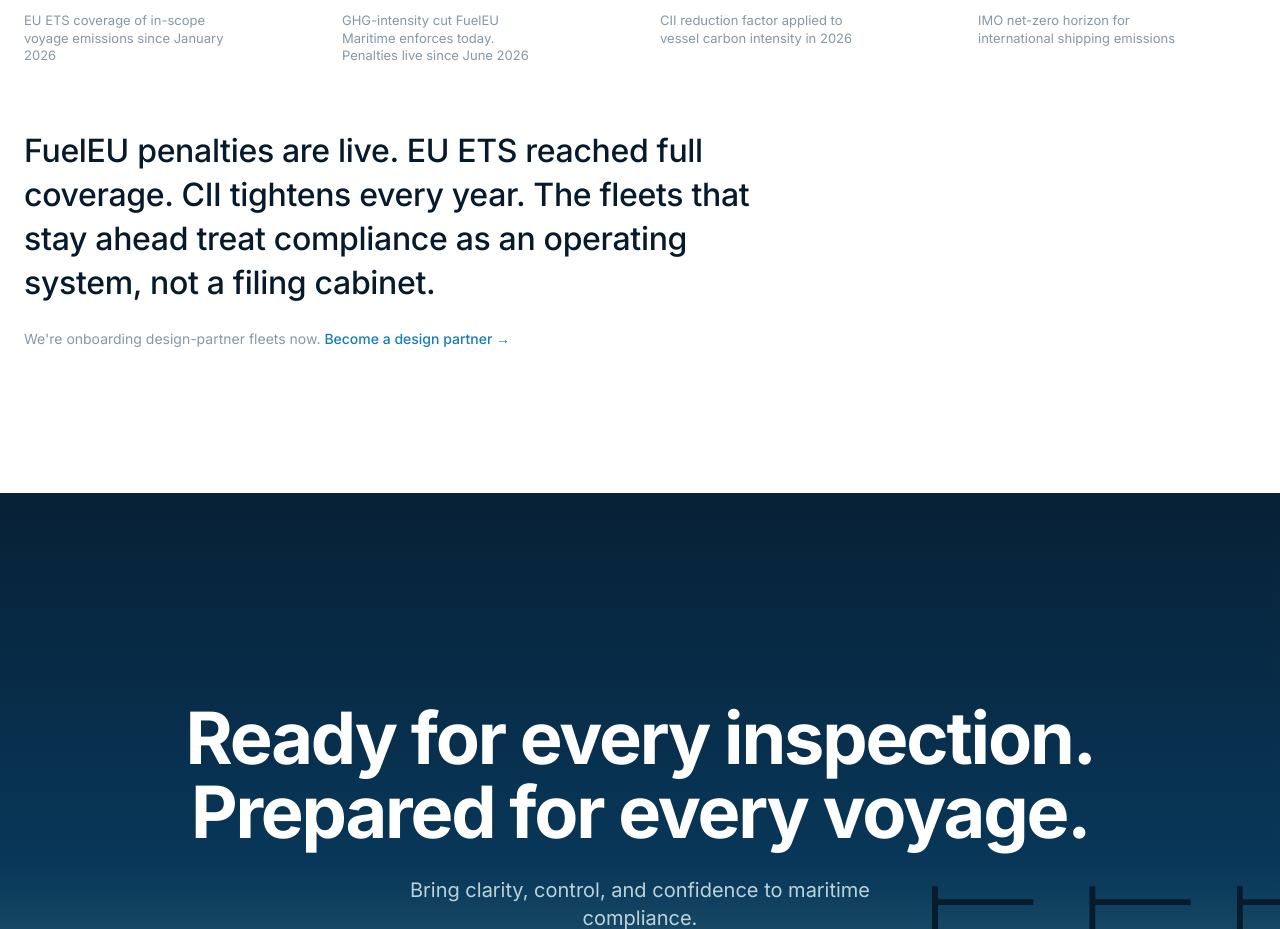
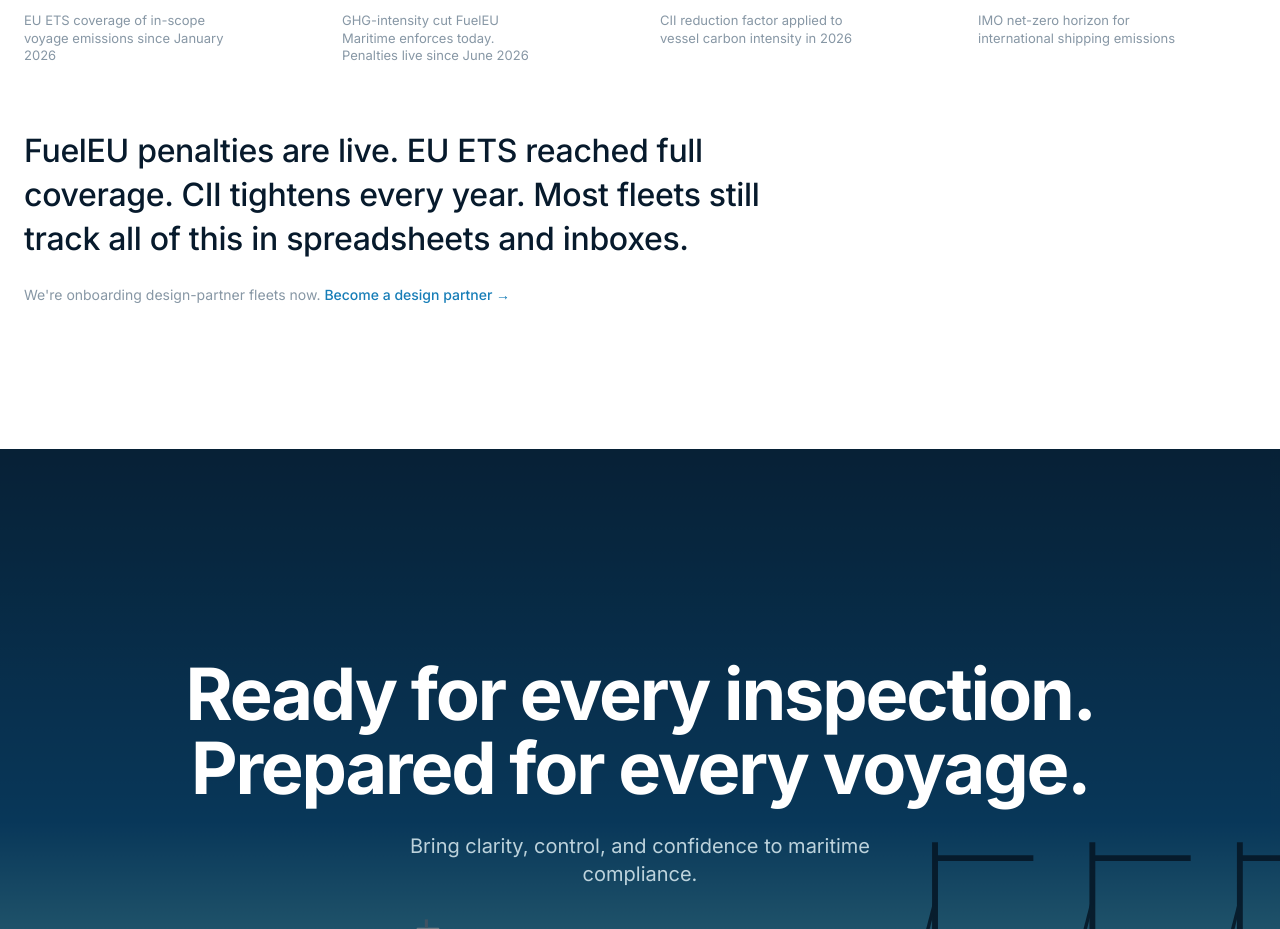
Before and after one commit to Mianmalol/matsu-site, a React (Vite) app: page / in a window 1280 px wide. Shown: the part 8460-9389 px from the top of the page. Built offline with nearby package versions, Linux system fonts and the light colour scheme.

Commit message:
Copy: drop the 'operating system, not a filing cabinet' contrast line
Replaced with a concrete statement of the problem.

Co-Authored-By: Claude Fable 5 <noreply@anthropic.com>

```diff
--- a/src/sections/Credibility.tsx
+++ b/src/sections/Credibility.tsx
@@ -36,7 +36,7 @@ export default function Credibility() {
         </div>
         <Reveal delay={100} className="mt-16 max-w-3xl">
           <p className="text-2xl md:text-[32px] leading-snug font-medium text-navy tracking-[-0.01em]">
-            FuelEU penalties are live. EU ETS reached full coverage. CII tightens every year. The fleets that stay ahead treat compliance as an operating system, not a filing cabinet.
+            FuelEU penalties are live. EU ETS reached full coverage. CII tightens every year. Most fleets still track all of this in spreadsheets and inboxes.
           </p>
           <p className="mt-6 text-sm text-steel">
             We're onboarding design-partner fleets now.{' '}
```
